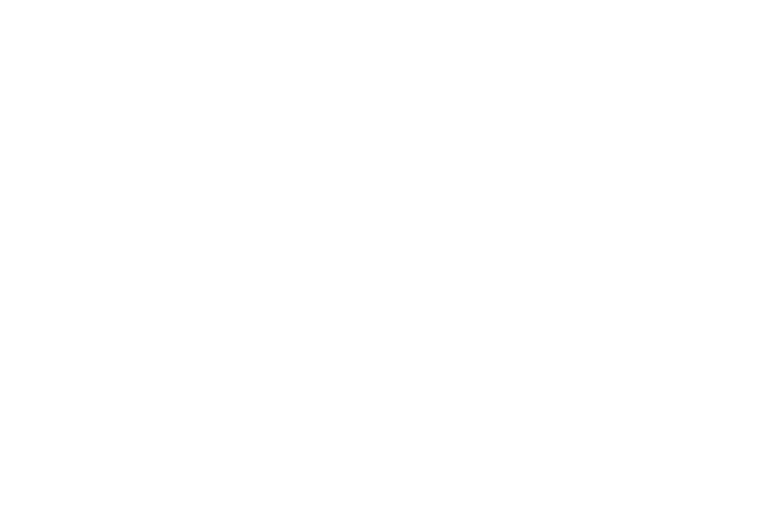
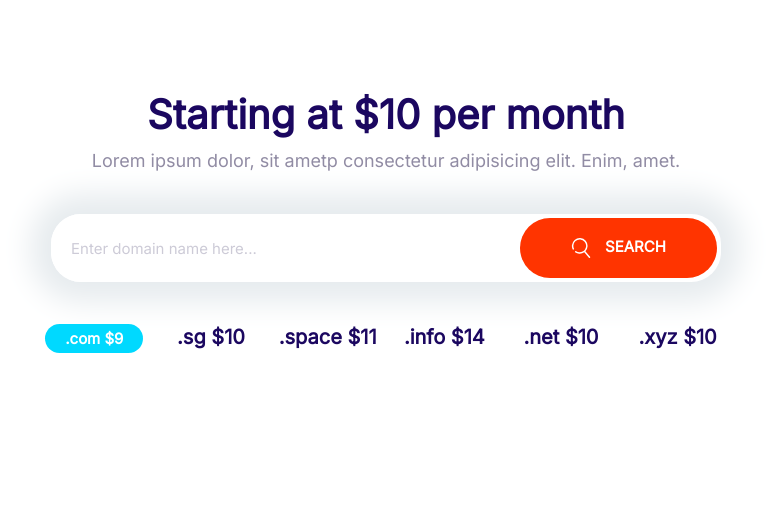
Before and after one commit to Seanpdoyle05/moshify, a website built with Parcel: page playground.html in a window 1280 px wide. Shown: the whole page, without its empty margins (254-1025 px from the left). Built offline with nearby package versions, Linux system fonts and the light colour scheme.

```diff
--- a/playground.html
+++ b/playground.html
@@ -13,5 +13,36 @@
     <link rel="stylesheet" href="css/normalize.css" />
     <link rel="stylesheet" href="css/styles.css" />
   </head>
-  <body></body>
+  <body>
+    <section class="block container block-domain">
+      <header class="block__header">
+        <h2>Starting at $10 per month</h2>
+        <p>
+          Lorem ipsum dolor, sit ametp consectetur adipisicing elit. Enim, amet.
+        </p>
+      </header>
+      <div class="input-group">
+          </svg>
+        </span>
+        <input
+          type="text"
+          class="input"
+          placeholder="Enter domain name here..."
+        />
+        <button class="btn btn--accent">
+          <svg class="icon icon--white">
+            <use xlink:href="images/sprite.svg#search"></use>
+          </svg>
+          Search</button>
+      </div>
+      <ul class="list block-domain__prices">
+        <li><span class="badge badge--secondary">.com $9</span></li>
+        <li>.sg $10</li>
+        <li>.space $11</li>
+        <li>.info $14</li>
+        <li>.net $10</li>
+        <li>.xyz $10</li>
+      </ul>
+    </section>
+  </body>
 </html>
```
